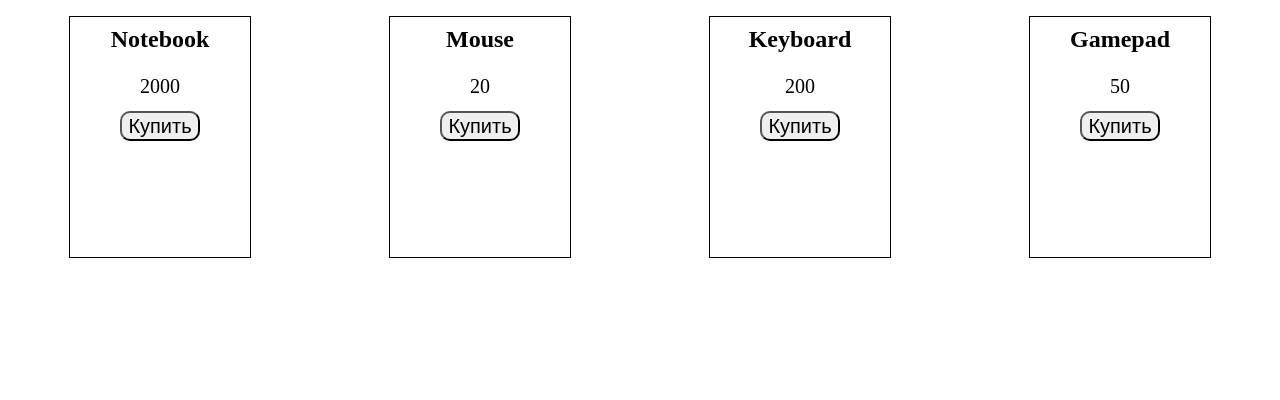
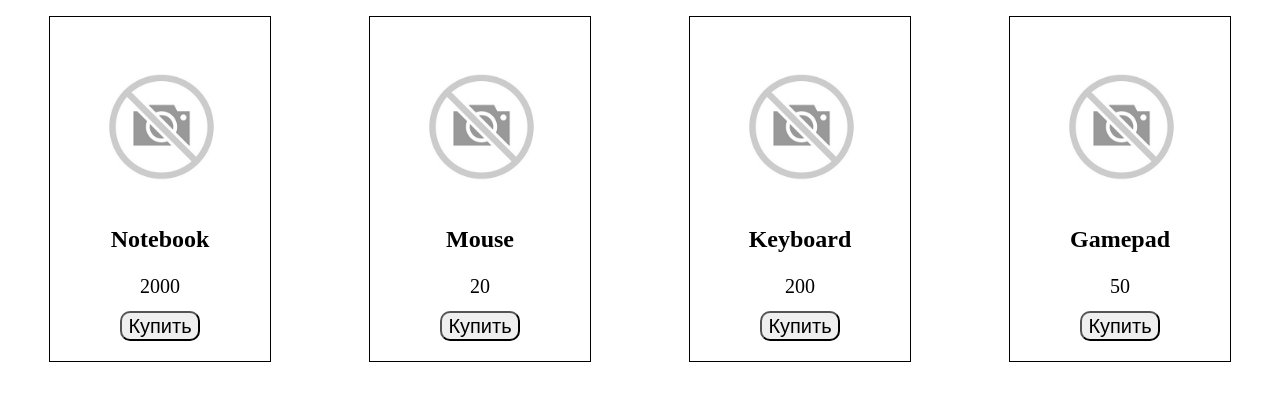
Before and after one commit to dsh-gb/online-shop-advanced, a plain HTML site: page index.html in a window 1280 px wide. Shown: the part 124-524 px from the top of the page. Drawn offline with Linux system fonts and the light colour scheme.

Commit message:
add class main.js

```diff
--- a/js/main.js
+++ b/js/main.js
@@ -1,23 +1,94 @@
 'use strict';
 
-const products = [
-    { id: 1, title: 'Notebook', price: 2000 },
-    { id: 2, title: 'Mouse', price: 20 },
-    { id: 3, title: 'Keyboard', price: 200 },
-    { id: 4, title: 'Gamepad', price: 50 }
-];
+class Cart {
 
-const renderProduct = (item) => {
-    return `<div class="product-item">
-        <h3>${item.title}</h3>
-        <p>${item.price}</p>
-        <button class="btn-cart" type="button">Купить</button>
-    </div>`;
+    // добавить товар в корзину
+    addCart() {
+
+    }
+
+    // очистить всю корзину
+    cleanCart() {
+
+    }
+
+    // оплатить корзину
+    buyCart() {
+
+    }
+
 };
 
-const renderPage = list => {
-    const productsList = list.map(item => renderProduct(item));
-    productsList.forEach(elem => document.querySelector('.products').insertAdjacentHTML('beforeend', elem));
+class CartItem {
+
+    // количество товара
+    quantityItem() {
+
+    }
+
+    // удалить товар из корзины
+    removeItem() {
+
+    }
+
+    // добавить товар в избранное
+    addToFavorite() {
+
+    }
+
 };
 
-renderPage(products);
+class ProductsList {
+    constructor(container = '.products') {
+        this.container = container;
+        this.goods = [];
+        this._fetchProducts();
+    }
+
+    _fetchProducts() {
+        this.goods = [
+            { id: 1, title: 'Notebook', price: 2000 },
+            { id: 2, title: 'Mouse', price: 20 },
+            { id: 3, title: 'Keyboard', price: 200 },
+            { id: 4, title: 'Gamepad', price: 50 }
+        ];
+    }
+
+    render() {
+        const block = document.querySelector('.products');
+        for (let product of this.goods) {
+            const productObj = new ProductItem(product);
+            block.insertAdjacentHTML('beforeend', productObj.render());
+        }
+    }
+
+    allPriceProducts() {
+        let sum = 0;
+        for (let i = 0; i < this.goods.length; i++) {
+            sum += this.goods[i].price;
+        };
+        return sum;
+    }
+};
+
+class ProductItem {
+    constructor(product, img = 'img/photo-product.jpg') {
+        this.title = product.title;
+        this.price = product.price;
+        this.id = product.id;
+        this.img = img;
+    }
+
+    render() {
+        return `<div class="product-item" data-id="${this.id}">
+                    <img class="product-item__img" src="${this.img}" alt="photo product">
+                    <h3>${this.title}</h3>
+                    <p>${this.price}</p>
+                    <button class="btn-cart" type="button">Купить</button>
+                </div>`
+    }
+};
+
+let list = new ProductsList();
+list.render();
+console.log(list.allPriceProducts());
--- a/style/style.css
+++ b/style/style.css
@@ -27,10 +27,15 @@
 .product-item {
     width: 180px;
     min-height: 240px;
+    padding: 20px;
     display: flex;
     flex-direction: column;
     align-items: center;
     border: 1px solid #000;
+}
+
+.product-item__img {
+    width: 180px;
 }
 
 .product-item h3 {
```
Also changed, not shown: img/photo-product.jpg (added).
